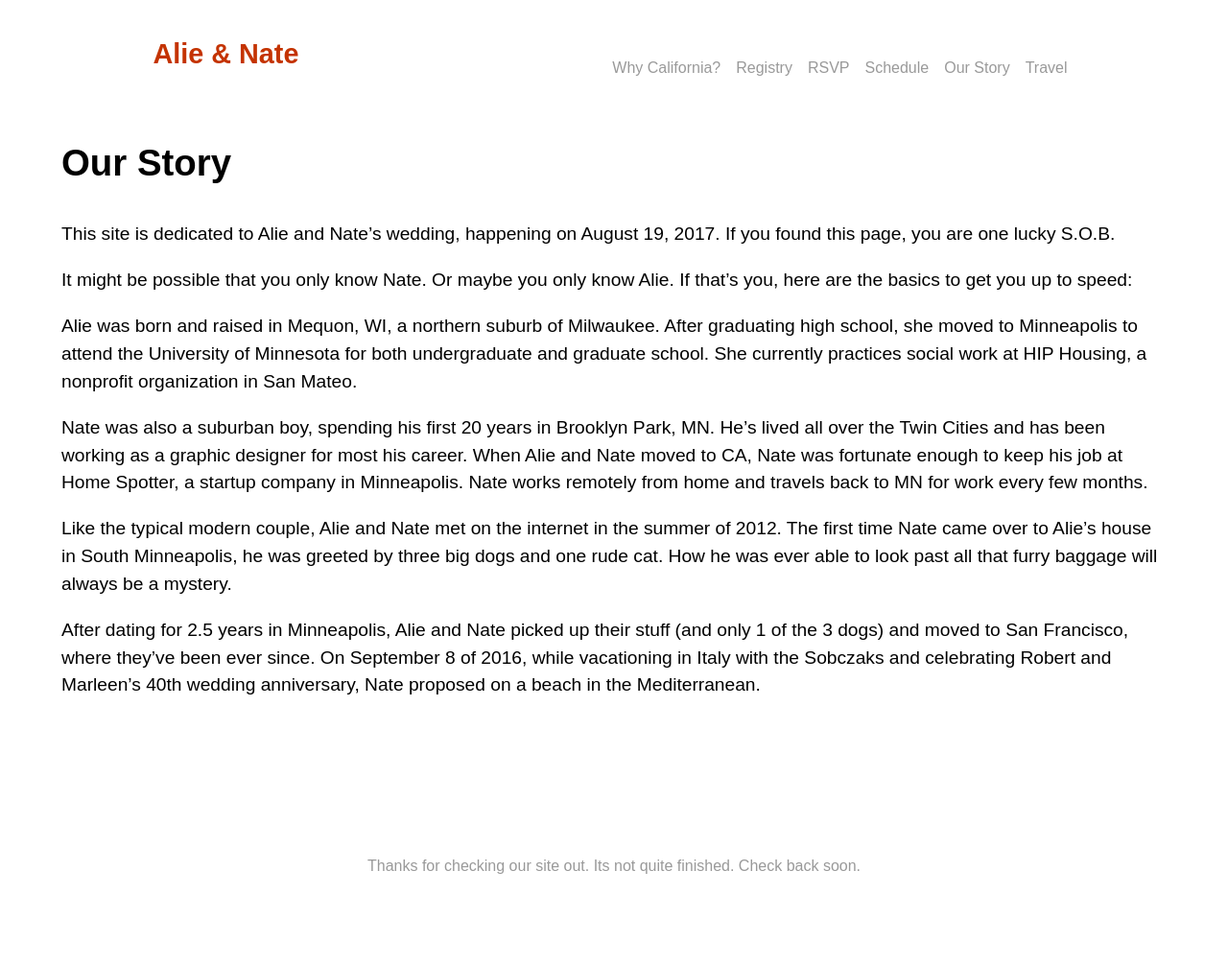
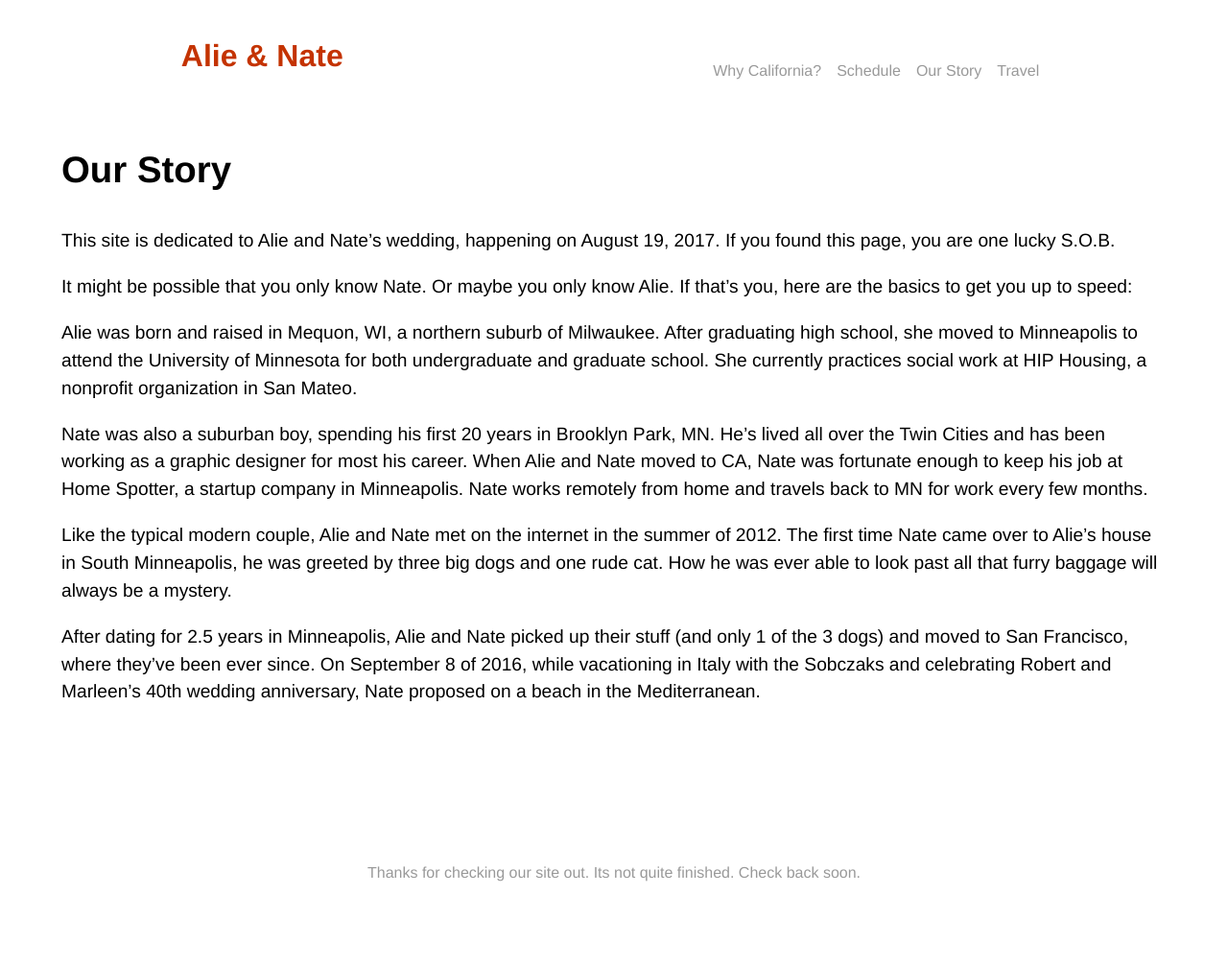
Before and after one commit to nkadlac/alieplusnate.com, a Jekyll site: the page built from story.md, in a window 1280 px wide. Shown: the whole page at 96% size. Built offline with Jekyll 4.4.1, drawn with Linux system fonts in a browser that asks for light colours; some web fonts are replaced.

Commit message:
Updated Registry and 3 other files

```diff
--- a/assets/main.scss
+++ b/assets/main.scss
@@ -32,6 +32,7 @@
   display: flex;
   flex-direction: column;
   min-height: 100vh;
+  font-family: $base-font-family;
 }
 
 .page-content {
@@ -76,14 +77,9 @@
   margin: 0 auto;
   font-weight: 700;
   color: #111;
-  transition: color 0.5s ease;
   text-decoration: none;
-  font-size: 1.8em;
+  font-size: 2em;
   text-align: center;
-  &:hover {
-    color: $redwood-color;
-    text-decoration: none;
-  }
 }
 
 .site-title {
@@ -93,7 +89,9 @@
 .site-title a {
   color: $redwood-color;
   text-decoration: none;
-
+  &:hover {
+    color: $redwood-color;
+  }
 }
 
 /*  nav links style ------------- */
@@ -135,9 +133,14 @@
   color: rgba(0,0,0,.4);
   transition: all 0.7s ease;
   text-decoration: none;
+  -webkit-transition: border 0.2s ease;
+  transition: border 0.2s ease;
+  border-bottom: none;
   &:hover {
     text-decoration: none;
     color: $redwood-color;
+    border-bottom: 1px solid $redwood-color;
+    padding-bottom: .1em;
   }
 }
 
--- a/rsvp.html
+++ b/rsvp.html
@@ -1,6 +1,7 @@
 ---
 title: RSVP
 permalink: "/rsvp/"
+published: false
 layout: page
 ---
 
```
Also changed, not shown: registry.md (+1 -0 lines), story.md (line endings or trailing spaces).
